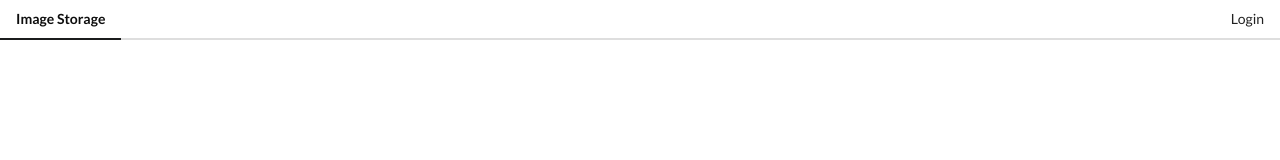
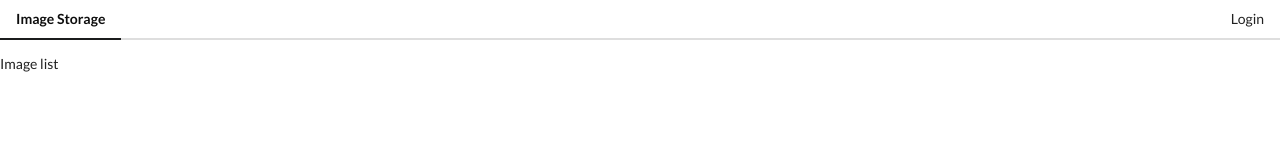
Before and after one commit to andreyohiienko/vue-images, a Vue app: page / in a window 1280 px wide. Shown: the top 160 px of the page. Built offline with nearby package versions, Linux system fonts and the light colour scheme.

Commit message:
Additional route config

```diff
--- /dev/null
+++ b/src/components/ImageList.vue
@@ -0,0 +1,9 @@
+<template>
+  <div>Image list</div>
+</template>
+
+<script>
+export default {
+  name: 'Image list',
+}
+</script>
--- /dev/null
+++ b/src/components/UploadForm.vue
@@ -0,0 +1,9 @@
+<template>
+  <div>Upload form</div>
+</template>
+
+<script>
+export default {
+  name: 'UploadForm',
+}
+</script>
--- a/src/main.js
+++ b/src/main.js
@@ -3,12 +3,18 @@
 import App from './App'
 import store from './store'
 import AuthHandler from './components/AuthHandler'
+import ImageList from './components/ImageList'
+import UploadForm from './components/UploadForm'
 
 Vue.use(VueRouter)
 
 export const router = new VueRouter({
   mode: 'history',
-  routes: [{ path: '/oauth2/callback', component: AuthHandler }],
+  routes: [
+    { path: '/', component: ImageList },
+    { path: '/upload', component: UploadForm },
+    { path: '/oauth2/callback', component: AuthHandler },
+  ],
 })
 
 new Vue({
```
